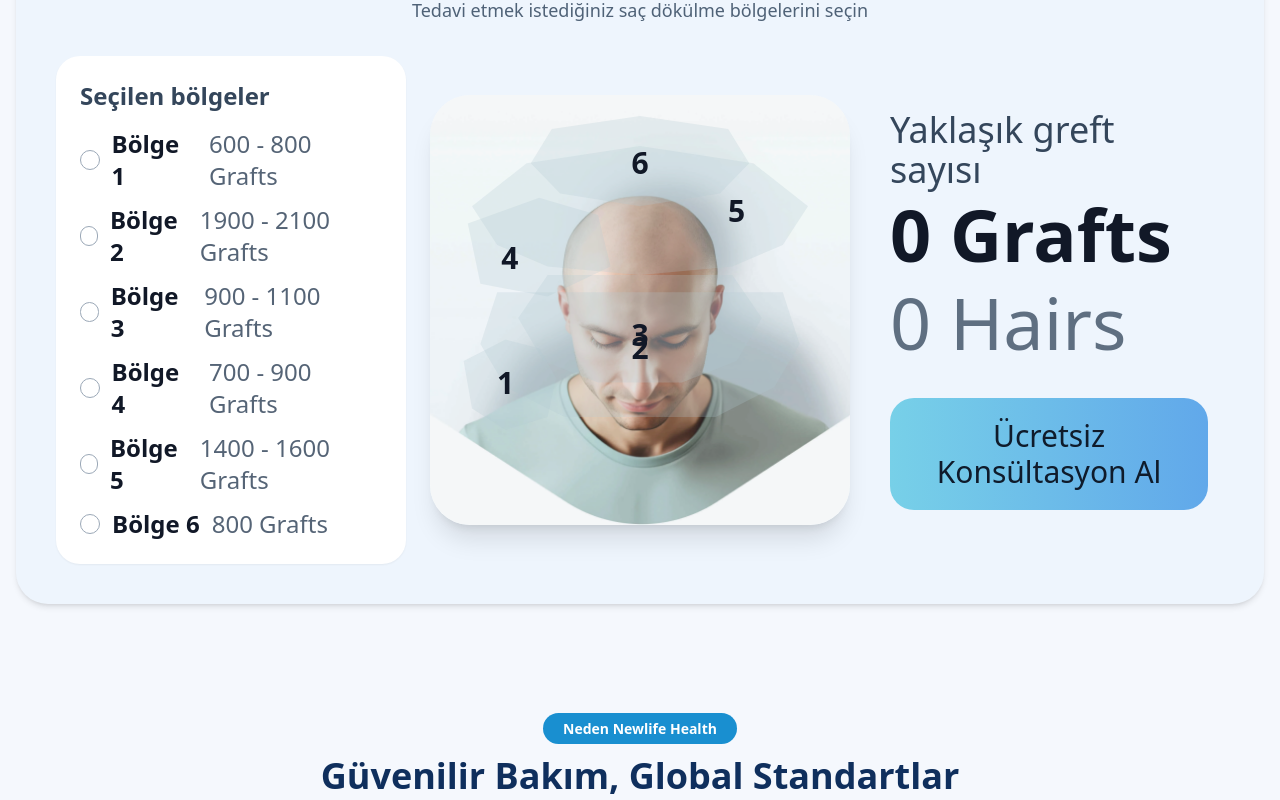
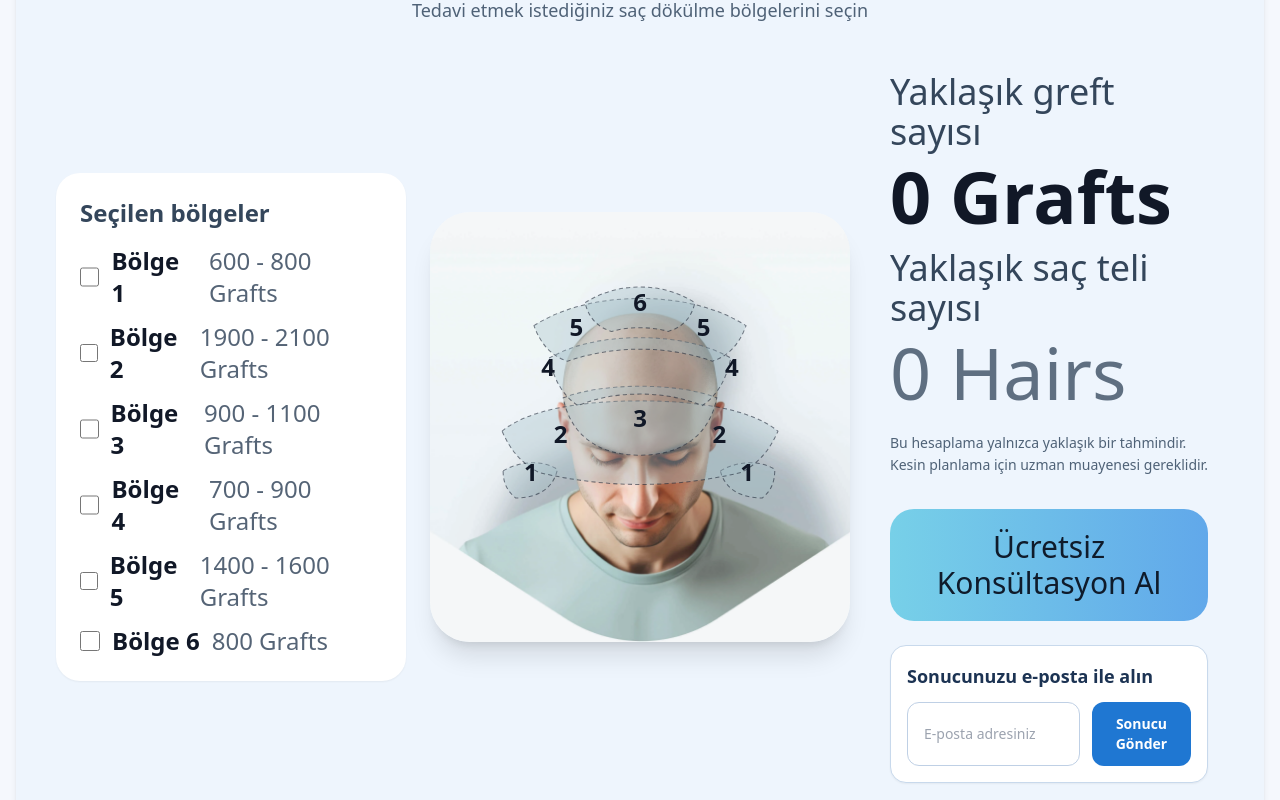
Before and after one commit to ibrahimtkmz/newlifehealth, a Next.js app: page / in a window 1280 px wide. Shown: the part 2480-3280 px from the top of the page. Built offline with nearby package versions, Linux system fonts and the light colour scheme.

Commit message:
Implement interactive SVG graft calculator section

```diff
--- a/app/page.jsx
+++ b/app/page.jsx
@@ -18,8 +18,7 @@ import {
   Building2,
   Stethoscope,
   ArrowLeft,
-  ArrowRight,
-  CheckCircle2
+  ArrowRight
 } from "lucide-react";
 import { useLanguage } from "./components/LanguageProvider";
 
@@ -100,6 +99,11 @@ const content = {
     approxGraftsLabel: "Yaklaşık greft sayısı",
     approxHairsLabel: "Yaklaşık saç teli sayısı",
     consultationButton: "Ücretsiz Konsültasyon Al",
+    estimateDisclaimer: "Bu hesaplama yalnızca yaklaşık bir tahmindir. Kesin planlama için uzman muayenesi gereklidir.",
+    leadTitle: "Sonucunuzu e-posta ile alın",
+    leadPlaceholder: "E-posta adresiniz",
+    leadButton: "Sonucu Gönder",
+    leadSuccess: "Sonuç özeti e-posta için hazırlandı. Ekibimiz sizinle kısa süre içinde iletişime geçecek.",
     whyItems: [
       ["Yetkili Sağlık Kurumu Ağı", "Sizi sadece sağlık turizmi yetki belgesine sahip anlaşmalı kurumlarla buluşturuyoruz."],
       ["Şeffaf ve Planlı Süreç", "İlk danışmadan Türkiye'deki tedavi planınıza kadar tüm aşamaları net şekilde yönetiyoruz."],
@@ -181,6 +185,11 @@ const content = {
     approxGraftsLabel: "Approximate number of grafts",
     approxHairsLabel: "Approximate number of hairs",
     consultationButton: "Book a free consultation",
+    estimateDisclaimer: "This calculator provides an approximate estimate only. A specialist consultation is required for a precise plan.",
+    leadTitle: "Get your result by email",
+    leadPlaceholder: "Your email address",
+    leadButton: "Send My Result",
+    leadSuccess: "Your estimate summary is ready for email. Our team will contact you shortly.",
     whyItems: [
       ["Authorized Provider Network", "We connect you only with contracted institutions that hold official medical tourism authorization."],
       ["Clear & Structured Journey", "From first consultation to your treatment plan in Turkey, every step is communicated clearly."],
@@ -262,6 +271,11 @@ const content = {
     approxGraftsLabel: "Примерное количество графтов",
     approxHairsLabel: "Примерное количество волос",
     consultationButton: "Бесплатная консультация",
+    estimateDisclaimer: "Калькулятор показывает только приблизительную оценку. Для точного плана нужна консультация специалиста.",
+    leadTitle: "Получить результат по email",
+    leadPlaceholder: "Ваш email",
+    leadButton: "Отправить результат",
+    leadSuccess: "Краткий расчет подготовлен для отправки на email. Наша команда свяжется с вами в ближайшее время.",
     whyItems: [
       ["Сеть авторизованных учреждений", "Направляем только в партнерские учреждения с официальным разрешением на медтуризм."],
       ["Понятный и структурный процесс", "От первой консультации до плана лечения в Турции — каждый шаг прозрачно согласован."],
@@ -285,6 +299,8 @@ export default function HomePage() {
   const [chatOpen, setChatOpen] = useState(false);
   const [chatMessage, setChatMessage] = useState("");
   const [formSent, setFormSent] = useState(false);
+  const [leadEmail, setLeadEmail] = useState("");
+  const [leadSent, setLeadSent] = useState(false);
   const [testimonialIndex, setTestimonialIndex] = useState(0);
   const treatmentRef = useRef(null);
   const [formData, setFormData] = useState({ name: "", phone: "", treatment: "", language: lang.toUpperCase() });
@@ -292,12 +308,42 @@ export default function HomePage() {
 
   const quickIcons = [CircleHelp, Stethoscope, Building2, HeartPulse, User, Stethoscope];
   const zoneConfigs = [
-    { id: 1, graftMin: 600, graftMax: 800, clipPath: "polygon(8% 62%, 18% 57%, 26% 59%, 30% 66%, 28% 75%, 18% 78%, 10% 73%)", labelX: "18%", labelY: "67%" },
-    { id: 2, graftMin: 1900, graftMax: 2100, clipPath: "polygon(16% 46%, 84% 46%, 88% 58%, 82% 68%, 68% 75%, 32% 75%, 18% 68%, 12% 58%)", labelX: "50%", labelY: "59%" },
-    { id: 3, graftMin: 900, graftMax: 1100, clipPath: "polygon(28% 42%, 72% 42%, 79% 52%, 73% 62%, 60% 67%, 40% 67%, 27% 62%, 21% 52%)", labelX: "50%", labelY: "56%" },
-    { id: 4, graftMin: 700, graftMax: 900, clipPath: "polygon(9% 30%, 26% 24%, 40% 28%, 43% 40%, 28% 47%, 12% 44%)", labelX: "19%", labelY: "38%" },
-    { id: 5, graftMin: 1400, graftMax: 1600, clipPath: "polygon(23% 16%, 50% 12%, 77% 16%, 90% 26%, 84% 35%, 72% 40%, 50% 42%, 28% 40%, 16% 35%, 10% 26%)", labelX: "73%", labelY: "27%" },
-    { id: 6, graftMin: 800, graftMax: 800, clipPath: "polygon(29% 8%, 50% 5%, 71% 8%, 76% 16%, 69% 23%, 50% 26%, 31% 23%, 24% 16%)", labelX: "50%", labelY: "16%" }
+    {
+      id: 1,
+      graftMin: 600,
+      graftMax: 800,
+      path: "M140 404 C170 386 214 382 244 401 C236 438 206 456 164 456 C147 442 140 426 140 404 Z M556 404 C586 386 630 382 660 401 C660 426 653 442 636 456 C594 456 564 438 556 404 Z",
+      labels: [{ x: 193, y: 424 }, { x: 607, y: 424 }]
+    },
+    {
+      id: 2,
+      graftMin: 1900,
+      graftMax: 2100,
+      path: "M138 328 C188 286 291 270 402 270 C513 270 616 286 666 328 C650 365 629 389 596 407 C532 422 468 430 402 430 C336 430 272 422 208 407 C175 389 154 365 138 328 Z",
+      labels: [{ x: 250, y: 350 }, { x: 554, y: 350 }]
+    },
+    {
+      id: 3,
+      graftMin: 900,
+      graftMax: 1100,
+      path: "M255 264 C292 250 344 242 402 242 C460 242 512 250 549 264 C536 332 486 374 402 374 C318 374 268 332 255 264 Z",
+      labels: [{ x: 402, y: 320 }]
+    },
+    {
+      id: 4,
+      graftMin: 700,
+      graftMax: 900,
+      path: "M228 188 C274 162 333 149 402 149 C471 149 530 162 576 188 C566 233 548 261 521 279 C481 263 444 257 402 257 C360 257 323 263 283 279 C256 261 238 233 228 188 Z",
+      labels: [{ x: 226, y: 222 }, { x: 578, y: 222 }]
+    },
+    {
+      id: 5,
+      graftMin: 1400,
+      graftMax: 1600,
+      path: "M199 126 C252 92 323 74 402 74 C481 74 552 92 605 126 C592 162 571 184 541 194 C497 179 450 171 402 171 C354 171 307 179 263 194 C233 184 212 162 199 126 Z",
+      labels: [{ x: 280, y: 146 }, { x: 524, y: 146 }]
+    },
+    { id: 6, graftMin: 800, graftMax: 800, path: "M297 82 C328 62 364 52 402 52 C440 52 476 62 507 82 C501 110 484 129 456 137 C439 132 421 130 402 130 C383 130 365 132 348 137 C320 129 303 110 297 82 Z", labels: [{ x: 402, y: 98 }] }
   ];
   const treatmentImages = [
     "https://framerusercontent.com/images/wEkOWX1ML7fes0rVZookZRz5Epg.jpg?width=2048&height=2048",
@@ -314,15 +360,8 @@ export default function HomePage() {
     return full.slice(testimonialIndex, testimonialIndex + 3);
   }, [testimonialIndex, t.testimonials]);
   const selectedZoneData = useMemo(() => zoneConfigs.filter((zone) => selectedZones.includes(zone.id)), [selectedZones]);
-  const totalGrafts = useMemo(
-    () =>
-      selectedZoneData.reduce(
-        (total, zone) => ({ min: total.min + zone.graftMin, max: total.max + zone.graftMax }),
-        { min: 0, max: 0 }
-      ),
-    [selectedZoneData]
-  );
-  const totalHairs = useMemo(() => ({ min: totalGrafts.min * 2.2, max: totalGrafts.max * 2.2 }), [totalGrafts]);
+  const totalGrafts = useMemo(() => selectedZoneData.reduce((total, zone) => total + zone.graftMin, 0), [selectedZoneData]);
+  const totalHairs = useMemo(() => Math.round(totalGrafts * 2.2), [totalGrafts]);
 
   const handleSend = (event) => {
     event.preventDefault();
@@ -346,6 +385,16 @@ export default function HomePage() {
   };
   const toggleZone = (zoneId) => {
     setSelectedZones((prev) => (prev.includes(zoneId) ? prev.filter((id) => id !== zoneId) : [...prev, zoneId].sort((a, b) => a - b)));
+  };
+  const handleConsultationClick = () => {
+    window.open("https://wa.me/905465248334?text=Hello%2C%20I%20would%20like%20a%20free%20consultation%20about%20my%20graft%20estimate.", "_blank", "noopener,noreferrer");
+  };
+  const handleLeadSubmit = (event) => {
+    event.preventDefault();
+    if (!leadEmail.trim()) return;
+    setLeadSent(true);
+    setLeadEmail("");
+    setTimeout(() => setLeadSent(false), 3000);
   };
 
   return (
@@ -557,13 +606,15 @@ export default function HomePage() {
                 {zoneConfigs.map((zone) => {
                   const isSelected = selectedZones.includes(zone.id);
                   return (
-                    <button key={zone.id} onClick={() => toggleZone(zone.id)} className="flex w-full items-center gap-3 text-left">
-                      {isSelected ? <CheckCircle2 className="h-5 w-5 text-[#131c28]" /> : <span className="h-5 w-5 rounded-full border border-[#9ba8b7]" />}
-                      <span className="text-lg font-semibold leading-none text-[#111827] md:text-2xl">{t.zonePrefix} {zone.id}</span>
+                    <label key={zone.id} className="flex w-full cursor-pointer items-center gap-3 text-left">
+                      <input type="checkbox" checked={isSelected} onChange={() => toggleZone(zone.id)} className="h-5 w-5 accent-[#0f172a]" />
+                      <span className="text-lg font-semibold leading-none text-[#111827] md:text-2xl">
+                        {t.zonePrefix} {zone.id}
+                      </span>
                       <span className="text-lg leading-none text-[#556476] md:text-2xl">
                         {zone.graftMin === zone.graftMax ? `${zone.graftMin}` : `${zone.graftMin} - ${zone.graftMax}`} Grafts
                       </span>
-                    </button>
+                    </label>
                   );
                 })}
               </div>
@@ -572,43 +623,64 @@ export default function HomePage() {
             <div className="relative mx-auto h-[430px] w-full max-w-[500px] overflow-hidden rounded-[2.5rem] shadow-xl">
               <Image src="/bald-man.jpeg" alt="Graft area model head" fill className="object-cover object-top" />
               <div className="absolute inset-0 bg-[#c9d3de]/15" />
+              <svg viewBox="0 0 804 640" className="absolute inset-0 h-full w-full" aria-label="Hair loss zones">
                 {zoneConfigs.map((zone) => {
                   const isSelected = selectedZones.includes(zone.id);
                   return (
-                  <button
-                    key={`head-${zone.id}`}
+                    <path
+                      key={`head-zone-${zone.id}`}
+                      d={zone.path}
                       onClick={() => toggleZone(zone.id)}
-                    className={`absolute inset-0 border border-dashed border-[#4b5563]/55 text-xl font-semibold text-[#111827] transition ${isSelected ? "bg-[#f5b892]/55" : "bg-[#afc6cf]/25 hover:bg-[#afc6cf]/40"}`}
-                    style={{ clipPath: zone.clipPath }}
-                    aria-label={`${t.zonePrefix} ${zone.id}`}
+                      className="cursor-pointer transition-all duration-200"
+                      fill={isSelected ? "rgba(248, 177, 132, 0.58)" : "rgba(164, 191, 199, 0.36)"}
+                      stroke="rgba(31, 41, 55, 0.58)"
+                      strokeDasharray="8 6"
+                      strokeWidth="2"
                     />
                   );
                 })}
-              {zoneConfigs.map((zone) => (
-                <span
-                  key={`head-label-${zone.id}`}
-                  className="pointer-events-none absolute -translate-x-1/2 -translate-y-1/2 text-3xl font-semibold text-[#111827]"
-                  style={{ left: zone.labelX, top: zone.labelY }}
+                {zoneConfigs.flatMap((zone) =>
+                  zone.labels.map((label, index) => (
+                    <text
+                      key={`zone-label-${zone.id}-${index}`}
+                      x={label.x}
+                      y={label.y}
+                      textAnchor="middle"
+                      className="pointer-events-none select-none fill-[#111827] text-[46px] font-semibold"
                     >
                       {zone.id}
-                </span>
-              ))}
+                    </text>
+                  ))
+                )}
+              </svg>
             </div>
 
             <aside className="rounded-3xl p-4">
               <p className="text-2xl font-medium text-[#34465b] md:text-4xl">{t.approxGraftsLabel}</p>
-              <p className="mt-2 text-5xl font-semibold leading-none text-[#111827] md:text-7xl">
-                {totalGrafts.min === totalGrafts.max ? totalGrafts.min : `${totalGrafts.min} - ${totalGrafts.max}`} Grafts
-              </p>
-              <p className="mt-4 text-5xl font-medium leading-none text-[#5f6f81] md:text-7xl">
-                {Math.round(totalHairs.min) === Math.round(totalHairs.max)
-                  ? Math.round(totalHairs.min)
-                  : `${Math.round(totalHairs.min)} - ${Math.round(totalHairs.max)}`}{" "}
-                Hairs
-              </p>
-              <button className="mt-10 rounded-3xl bg-gradient-to-r from-[#77d0e8] to-[#61a8ea] px-10 py-5 text-xl font-medium text-[#0f1b2b] md:text-3xl">
+              <p className="mt-2 text-5xl font-semibold leading-none text-[#111827] md:text-7xl">{totalGrafts} Grafts</p>
+              <p className="mt-4 text-2xl font-medium text-[#34465b] md:text-4xl">{t.approxHairsLabel}</p>
+              <p className="mt-2 text-5xl font-medium leading-none text-[#5f6f81] md:text-7xl">{totalHairs} Hairs</p>
+              <p className="mt-6 max-w-[440px] text-sm leading-relaxed text-[#4f6277]">{t.estimateDisclaimer}</p>
+              <button onClick={handleConsultationClick} className="mt-8 rounded-3xl bg-gradient-to-r from-[#77d0e8] to-[#61a8ea] px-10 py-5 text-xl font-medium text-[#0f1b2b] md:text-3xl">
                 {t.consultationButton}
               </button>
+              <form onSubmit={handleLeadSubmit} className="mt-6 rounded-2xl border border-[#c8d9ec] bg-white p-4 shadow-sm">
+                <p className="mb-3 text-base font-semibold text-[#1c3353] md:text-lg">{t.leadTitle}</p>
+                <div className="flex flex-col gap-3 sm:flex-row">
+                  <input
+                    type="email"
+                    required
+                    value={leadEmail}
+                    onChange={(event) => setLeadEmail(event.target.value)}
+                    placeholder={t.leadPlaceholder}
+                    className="w-full rounded-xl border border-[#bfd0e5] px-4 py-3 text-sm text-[#1b2c43] outline-none transition focus:border-[#60a5fa]"
+                  />
+                  <button type="submit" className="rounded-xl bg-[#1f77d2] px-5 py-3 text-sm font-semibold text-white transition hover:bg-[#1864b3]">
+                    {t.leadButton}
+                  </button>
+                </div>
+                {leadSent && <p className="mt-3 text-sm font-medium text-[#1c6eb3]">{t.leadSuccess}</p>}
+              </form>
             </aside>
           </div>
         </div>
```
Lines whose indentation alone changed are shown as unchanged.
